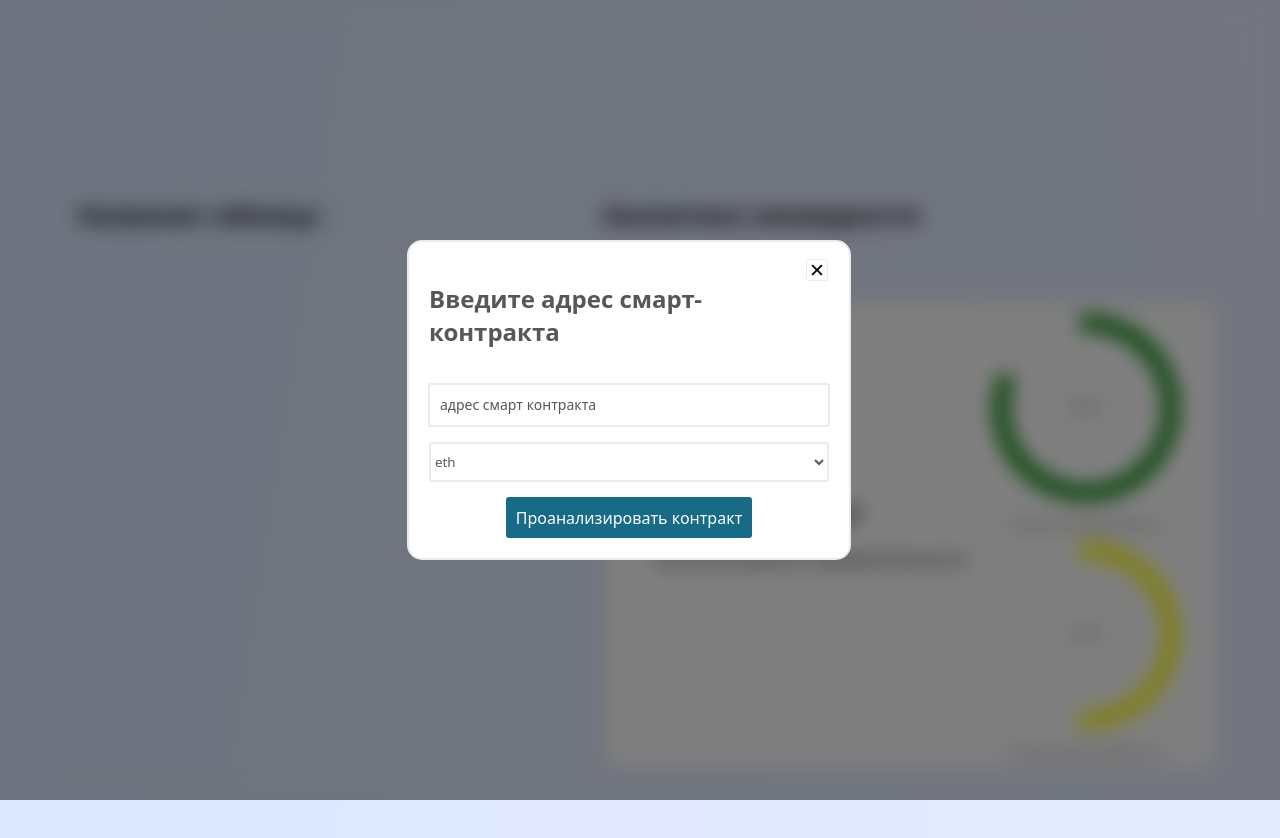
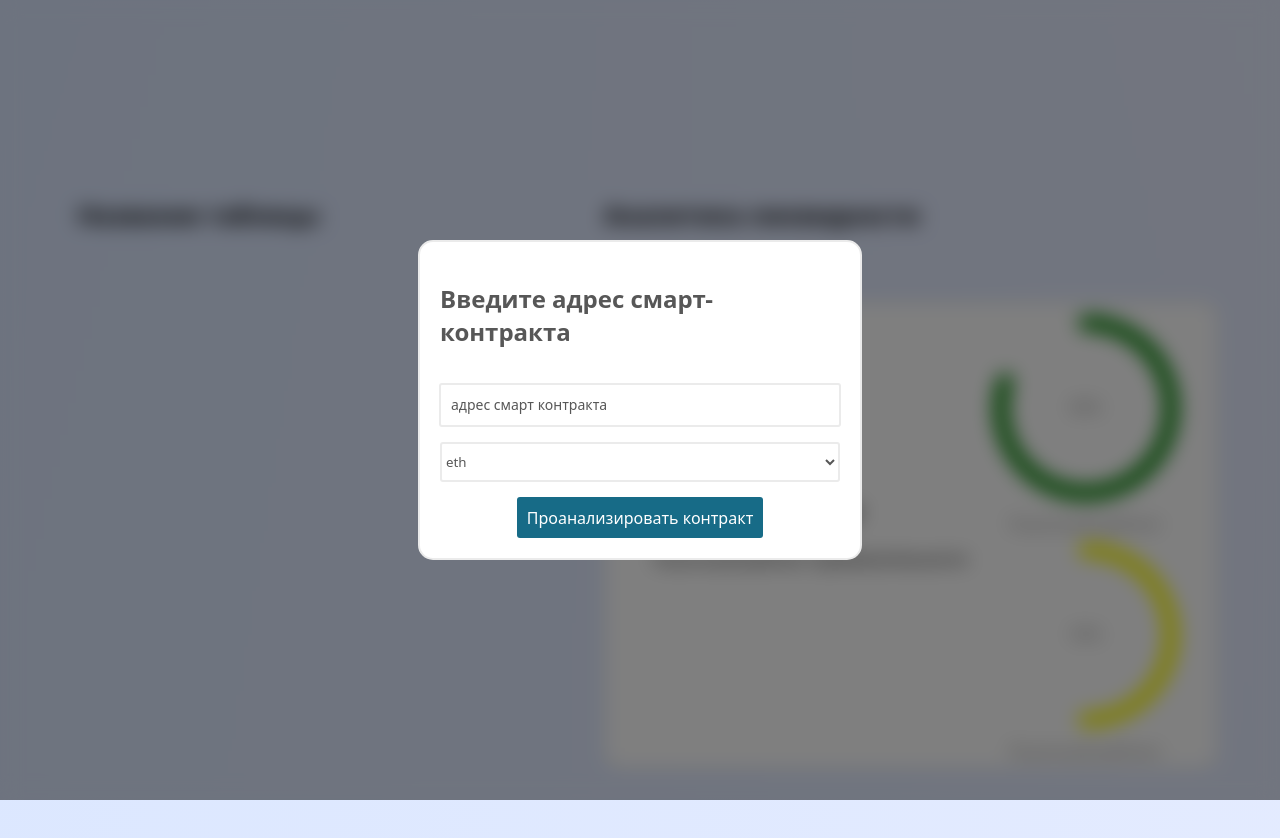
Before and after one commit to root9464/blockchain, a React (Vite) app: page / in a window 1280 px wide. Both pictures are taken after a click on the button "Анализ смарт контракта". Shown: the top 838 px of the page. Built offline with nearby package versions, Linux system fonts and the light colour scheme.

Commit message:
теперь модалка закрывается при нажатии на мейн кнопку

```diff
--- a/src/app/App.tsx
+++ b/src/app/App.tsx
@@ -20,7 +20,7 @@ export const App = () => {
 
 						<div className={style.buttons}>
 							<Provider>
-								<Modal onClick={() => setOpen(prev => !prev)}/>
+								<Modal onClick={() => setOpen(true)}/>
 							</Provider>
 							{open ? (
 								<div className={style.btns}>
--- a/src/components/Modal/modal.tsx
+++ b/src/components/Modal/modal.tsx
@@ -1,6 +1,5 @@
 
 import React, {useContext, useState} from 'react';
-import {IoClose} from 'react-icons/io5';
 import {SelectComponent} from '../Select/Select';
 import style from './modal.module.sass';
 import {ModalContext} from './types/types';
@@ -19,7 +18,6 @@ export const Modal = ({onClick}: { onClick: () => void }) => {
 					<div className={style.blur}>
 						<div className={style.content}>
 							<SelectComponent setJson={setJson} onClick={onClick} data={{json}}/>
-							<IoClose onClick={handleClick} className={style.btn}/>
 						</div>
 					</div>
 				) : (
--- a/src/components/Select/Select.tsx
+++ b/src/components/Select/Select.tsx
@@ -1,17 +1,19 @@
 
 /* eslint-disable react-hooks/exhaustive-deps */
 
-import {useCallback, useState} from 'react';
+import {useCallback, useContext, useState} from 'react';
+import {ModalContext} from '../Modal/types/types';
 import style from './select.module.sass';
 import {SelectComponentProps} from './types/types';
 
 export const SelectComponent = ({setJson, onClick}: SelectComponentProps) => {
 	const [addressIndex, setAddressIndex] = useState<string>('');
 	const [platformIndex, setPlatformIndex] = useState<string>('');
-
+	const {handleClick} = useContext(ModalContext);
 	const handleJsonUpdate = useCallback(() => {
 		setJson({adress: addressIndex, platform: platformIndex});
 		onClick();
+		handleClick();
 	}, [addressIndex, platformIndex]);
 
 	return (
```
Also changed, not shown: 1 other file (tests, documents, lock files or other folders).
